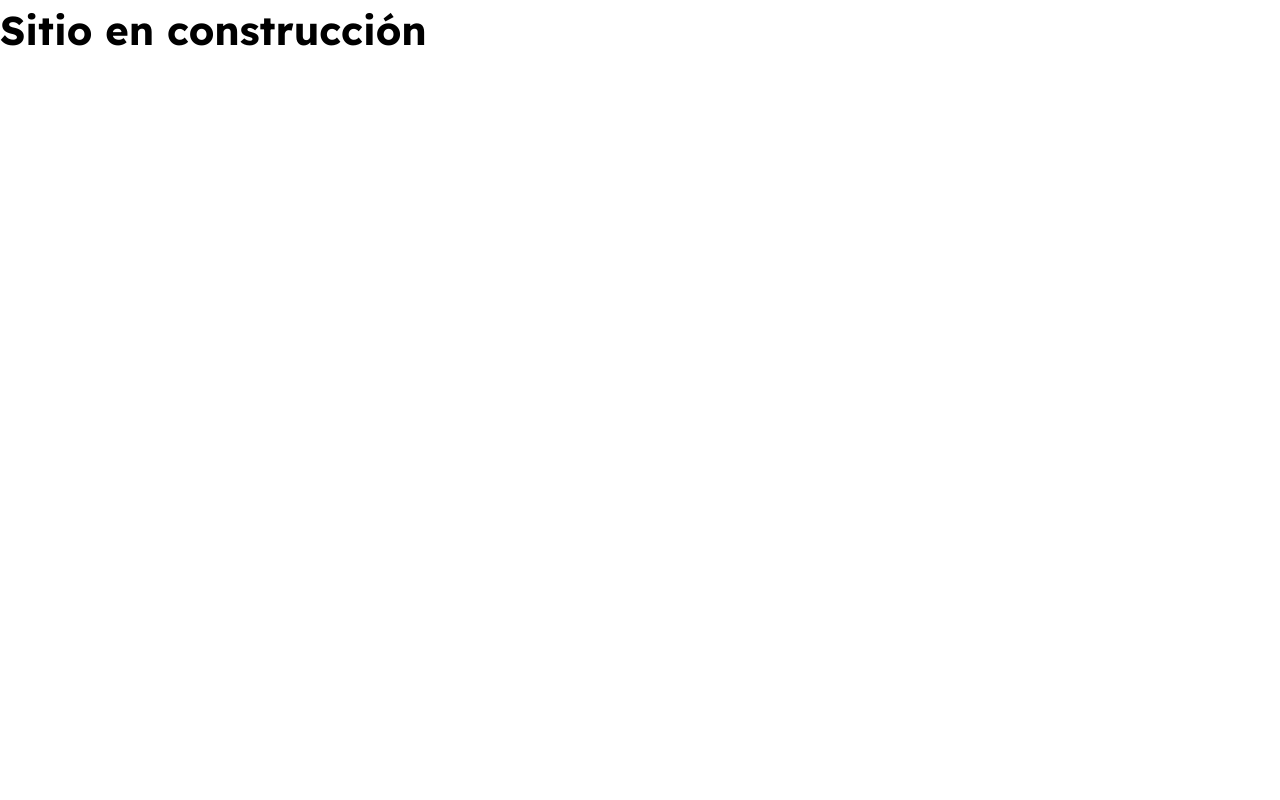
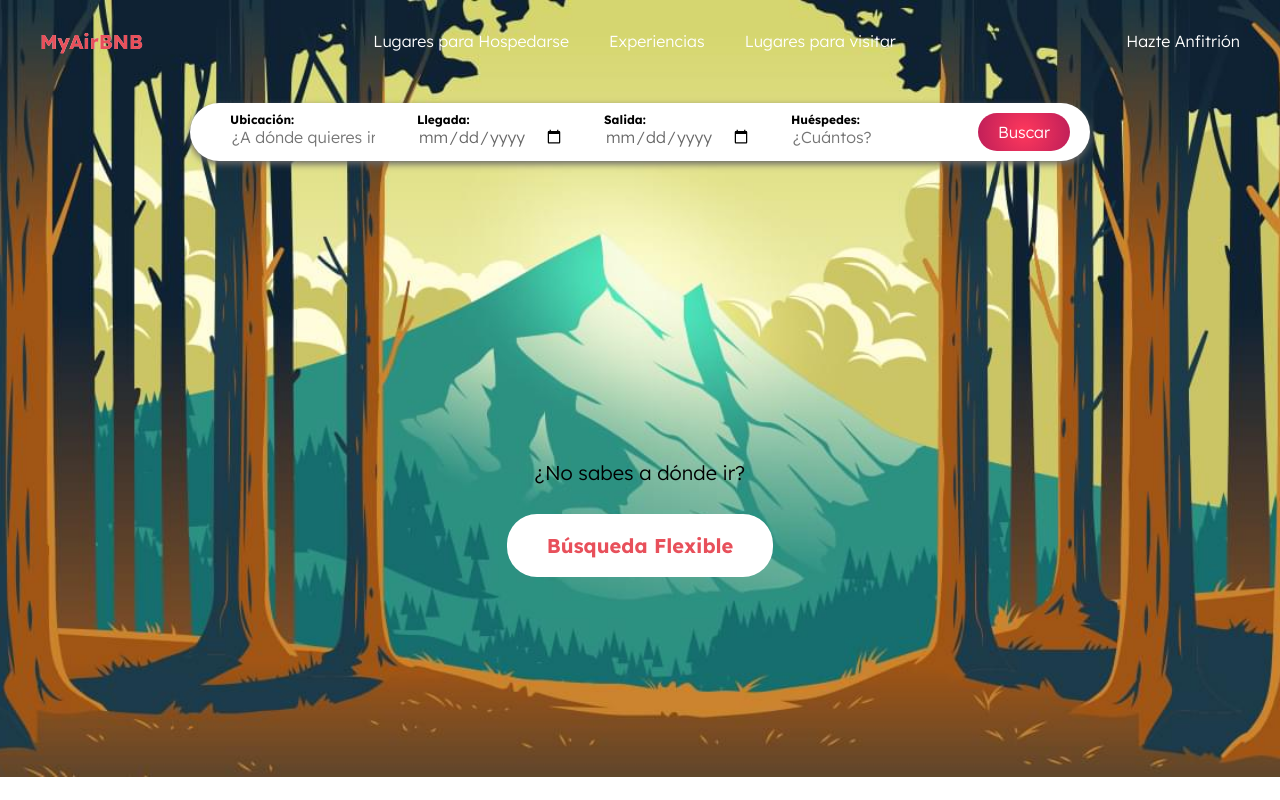
Before and after one commit to perman03/MyAirbnb, a website: page index.html in a window 1280 px wide. Drawn offline with Linux system fonts and the light colour scheme.

Commit message:
diseño header terminado

```diff
--- a/index.html
+++ b/index.html
@@ -4,13 +4,73 @@
     <meta charset="UTF-8">
     <meta http-equiv="X-UA-Compatible" content="IE=edge">
     <meta name="viewport" content="width=device-width, initial-scale=1.0">
-    <title>AirBNB - BEM</title>
+    <title>My AirBNB</title>
     <link rel="preconnect" href="https://fonts.googleapis.com">
     <link rel="preconnect" href="https://fonts.gstatic.com" crossorigin>
     <link href="https://fonts.googleapis.com/css2?family=Lexend:wght@300,400;700&display=swap" rel="stylesheet">
     <link rel="stylesheet" href="build/css/app.css">
 </head>
 <body>
-    <h1>Sitio en construcción</h1>
+
+    <!-- HEADER INICIO -->
+    <header class="header">
+        <!-- LOGO Y OPCIONES DE NAVEGACION SUPERIOR -->
+        <div class="barra contenedor">
+
+            <div class="barra__logo">
+                <p class="barra__nombre degradado-rojo"> MyAirBNB</p>
+            </div>
+
+            <nav class="barra__navegacion">
+                <a class="barra__link" href="">Lugares para Hospedarse</a>
+                <a class="barra__link" href="">Experiencias</a>
+                <a class="barra__link" href="">Lugares para visitar</a>
+            </nav>
+
+            <nav class="barra__login">
+                <a class="barra__link" href="">Hazte Anfitrión</a>
+            </nav>
+
+
+        </div>
+
+        <!-- FORMULARIO -->
+        <form class="formulario contenedor">
+            <div class="formulario__campo">
+                <label for="ubicacion" class="formulario__label"> Ubicación:</label>
+                <input type="text" name="ubicacion" class="formulario__input" id="ubicacion" placeholder="¿A dónde quieres ir?">
+            </div>
+
+            <div class="formulario__campo">
+                <label for="Llegada" class="formulario__label"> Llegada:</label>
+                <input type="date" name="Llegada" class="formulario__input" id="Llegada">
+            </div>
+
+            <div class="formulario__campo">
+                <label for="salida" class="formulario__label">Salida: </label>
+                <input type="date" name="salida" class="formulario__input" id="salida">
+            </div>
+
+            <div class="formulario__campo">
+                <label for="huespedes" class="formulario__label">Huéspedes:</label>
+                <input type="number" name="huespedes" class="formulario__input" id="huespedes" placeholder="¿Cuántos?">
+            </div>
+
+            <div class="formulario__campo">
+                <input type="submit" name="ubicacion" class="formulario__submit" value="Buscar">
+            </div>
+        </form>
+
+        <div class="header__busqueda contenedor">
+            <p class="header__busqueda-label"> ¿No sabes a dónde ir? </p>
+            <a href="#" class="header__busqueda-boton">Búsqueda Flexible</a>
+        </div>
+
+    </header>
+
+
+
+
+
 </body>
 </html>
--- a/src/scss/app.scss
+++ b/src/scss/app.scss
@@ -1 +1,2 @@
 @use 'base';
+@use 'ui/header';
--- /dev/null
+++ b/src/scss/ui/header/barra.scss
@@ -0,0 +1,64 @@
+@use 'base/variables' as v;
+@use 'base/mixins' as mx;
+
+.barra{
+    display: none;
+
+    @include mx.tablet{
+        display: flex;
+        justify-content: space-between;
+        align-items: center;
+    }
+
+    &__navegacion{
+        display: flex;
+        gap: 4rem;
+    }
+
+    &__link{
+        text-decoration: none;
+        color: v.$blanco;
+
+        &:hover{
+            color: v.$primario;
+            text-decoration: overline;
+        }
+    }
+
+
+
+    &__nombre{
+        color: v.$primario;
+        font-weight: 700;
+        margin: 0;
+    }
+
+    .degradado-rojo{
+        background-image: radial-gradient(circle,#ffff 0,#bd1e59 100%);
+        background-size: 400% 400%;
+        background-clip: text;
+        -webkit-background-clip: text;
+        -webkit-animation: AnimationName 30s ease infinite;
+        -moz-animation: AnimationName 30s ease infinite;
+        animation: AnimationName 30s ease infinite;
+        }
+        @-webkit-keyframes AnimationName {
+            0%{background-position:0% 50%}
+            50%{background-position:100% 50%}
+            100%{background-position:0% 50%}
+        }
+        @-moz-keyframes AnimationName {
+            0%{background-position:0% 50%}
+            50%{background-position:100% 50%}
+            100%{background-position:0% 50%}
+        }
+        @keyframes AnimationName {
+            0%{background-position:0% 50%}
+            50%{background-position:100% 50%}
+            100%{background-position:0% 50%}
+        }
+
+
+
+
+}
--- /dev/null
+++ b/src/scss/ui/header/formulario.scss
@@ -0,0 +1,57 @@
+@use 'base/variables' as v;
+@use 'base/mixins' as mx;
+
+.formulario{
+    margin: 5rem auto 2rem auto;
+    background-color: v.$blanco;
+    border-radius: 5rem;
+    box-shadow: 0px 3px 7px 0px v.$gris;
+    padding: 3rem 0 3rem 0;
+
+    @include mx.desktop {
+        display: flex;
+        justify-content: space-between;
+        max-width: 90rem;
+        padding: 0;
+     }
+
+     &__campo{
+        padding: 1rem 2rem;
+        display: flex;
+        flex-direction: column;
+
+        &:nth-child(1){
+            @include mx.desktop {
+                padding-left: 4rem;
+             }
+        }
+
+        &:hover{
+            background-color: #F0F0F0;
+            border-radius: 5rem;
+            box-shadow: 0px 3px 7px 0px v.$gris;
+        }
+     }
+     &__label{
+        font-size: 1.2rem;
+        font-weight: 900;
+     }
+
+     &__input{
+        border: none;
+        width: 100%;
+        color: v.$gris;
+
+     }
+
+     &__submit{
+        background-image: radial-gradient(circle,#ff385c 0,#bd1e59 100%);
+        color: v.$blanco;
+        border: none;
+        display: block;
+        border-radius: 2rem;
+        padding: 1rem 2rem;
+     }
+
+
+}
--- /dev/null
+++ b/src/scss/ui/header/header.scss
@@ -0,0 +1,24 @@
+@use 'base/variables' as v;
+@use 'base/mixins' as mx;
+
+.header{
+    background-image: url(/build/img/header.jpg);
+    background-repeat: no-repeat;
+    background-size: cover;
+    background-position: center;
+    padding: 3rem 0 20rem 0;
+
+
+    &__busqueda{
+        margin-top: 5rem;
+        text-align: center;
+        @include mx.tablet{
+            margin-top: 30rem;
+        }
+    }
+
+    &__busqueda-boton{
+        @include mx.boton(v.$blanco, v.$primario);
+
+    }
+}
--- /dev/null
+++ b/src/scss/ui/header/index.scss
@@ -0,0 +1,3 @@
+@forward 'formulario';
+@forward 'header';
+@forward 'barra';
```
Also changed, not shown: build/css/app.css, 1 other file.
